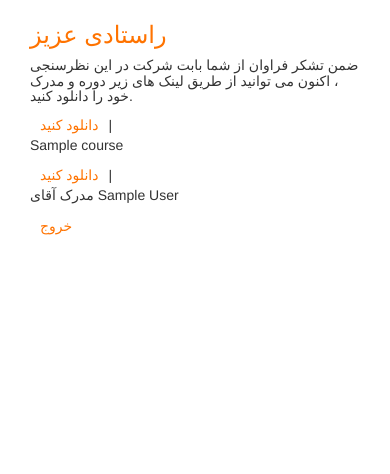
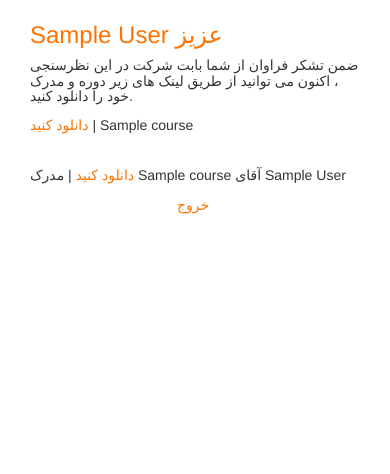
Before and after one commit to puryabzp/rastad-feedback, a Django app: page /result/ in a window 390 px wide. Shown: the part 323-797 px from the top of the page. Run offline with Django 3.2, Linux system fonts and the light colour scheme; a user stored in the database is signed in; tables that the repository leaves empty hold one stand-in row (values such as "Sample post"); some libraries are stand-ins or nearby versions.

Commit message:
make some changes in certs

```diff
--- a/main/settings.py
+++ b/main/settings.py
@@ -11,7 +11,8 @@ https://docs.djangoproject.com/en/3.1/ref/settings/
 """
 import os
 from pathlib import Path
-
+LOGIN_URL = '/'
+LOGIN_REDIRECT_URL = '/'
 # Build paths inside the project like this: BASE_DIR / 'subdir'.
 BASE_DIR = Path(__file__).resolve().parent.parent
 # Quick-start development settings - unsuitable for production
--- a/templates/userprofile/login.html
+++ b/templates/userprofile/login.html
@@ -144,9 +144,8 @@
               </div>
               <div class="col-md-6">
                 <div class="signin-new-description">
-                  Lorem ipsum dolor sit amet, consectetur adipisicing elit, sed
-                  do <br />
-                  tempor incididunt ut labore et dolore magna
+                  نام کاربری همان نام کاربری اسکای روم میباشد <br />
+                  رمز عبور همان شماره موبایل شما بدون 0 میباشد
                 </div>
               </div>
             </div>
--- a/templates/userprofile/result.html
+++ b/templates/userprofile/result.html
@@ -35,7 +35,9 @@
      <style>
 .rastad-question-links{
   color: #FF7300;
-  margin: 10px 10px 10px 10px;
+  text-align: center;
+  position: relative;
+
 }
 .rastad-question-links:hover{
   color: #ffff;
@@ -45,6 +47,11 @@
 }
 .rastad-question-degree:hover{
   color: #ffff;
+}
+.anto-akbar{
+  width: 10%;
+  margin-left: 45%;
+  margin-right: 45%;
 }
      </style>
 
@@ -84,7 +91,7 @@
                      <div class = 'container'>
                          <div class = "row">
                              <div class = "col-md-12">
-                                 <h3 class = "academy-questions-title" style = "color: #FF7300;">راستادی عزیز</h3>
+                                 <h3 class = "academy-questions-title" style = "color: #FF7300;">{{request.user.first_name}} {{request.user.last_name}} عزیز</h3>
                                  <h5 class = "academy-questions-title2">
                                  ضمن تشکر فراوان از شما بابت شرکت در این نظرسنجی ، اکنون می توانید از طریق لینک های زیر دوره و مدرک خود را دانلود کنید.
                                  </h5>
@@ -92,19 +99,44 @@
                              <!-- New Question 1-->
                              <div class = "container">
                                <div class = "row">
+                                 {% if courses %}
                                    {%for course in courses %}
                                    <div class = "col-md-12">
-                                    <a href = "#" class = "rastad-question-links" style="direction: rtl;" >دانلود کنید</a>|
-                                    <p class = "rastad-question-degree">{{course.name}}</p>
+
+                                    <p class = "rastad-question-degree" >
+                                      <a href = "{{course.course_link}}" class = "rastad-question-links" style="direction: rtl;" >دانلود کنید </a>|
+                                      {{course.name}}
+                                    </p>
                                    </div>
 
                                    {% endfor %}
+                                  {% else %}
 
-                                   <div class = "col-md-12">
-                                    <a href = "{{cert.certificate.url}}" class = "rastad-question-links" style="direction: rtl;" >دانلود کنید</a>|
-                                    <p  class = "rastad-question-degree">   مدرک آقای {{request.user.first_name}} {{request.user.last_name}} </p>
+                                  <div class = "col-md-12">
+                                    <p style="color: azure;">{{courses_error}} - </p>
                                    </div>
 
+
+                                  {% endif %}
+                                  {% if certs %}
+                                      {% for cert in certs %}
+                                      <br>
+                                      <div class = "col-md-12">
+
+                                        <p class = "rastad-question-degree" >
+                                          <a href = "{{cert.certificate.url}}" class = "rastad-question-links" style="direction: rtl;" >دانلود کنید </a>|
+                                            مدرک {{cert.course_type.name}} آقای {{request.user.first_name}} {{request.user.last_name}}
+
+
+                                        </p>
+                                      </div>
+                                      {% endfor %}
+
+                                  {% else %}
+                                  <div class = "col-md-12">
+                                    <p style="color: azure;">در حال حاضر مدرکی برای شما صادر نگردیده است -</p>
+                                   </div>
+                                  {% endif %}
                                   <!-- <div class = "col-md-12">
                                     <a href = "#" class = "rastad-question-links">لینک دانلود دوره تحلیل تکنیکال</a>|
                                     <a href = "#" class = "rastad-question-degree">لینک دانلود مدرک دوره تکنیکال</a>
@@ -127,13 +159,16 @@
 
                               <div class = "container">
                                 <div class = "row">
-                                  <div class = "col-md-4"></div>
-                                  <div class = "col-md-4">
-                                    <a href = "{%url 'logout' %}" class = "rastad-question-links" style="direction: rtl;" >خروج</a>
+                                  <div class = "col-4"></div>
+                                  <div class = "col-4">
+                                    <div class = "anto-akbar">
+                                      <a href = "{%url 'logout' %}" class = "rastad-question-links" >خروج</a>
+                                    </div>
                                   </div>
-                                  <div class = "col-md-4"></div>
+                                  <div class = "col-4"></div>
                                 </div>
                               </div>
+
 
 
 
--- a/userprofile/models.py
+++ b/userprofile/models.py
@@ -7,11 +7,10 @@ from django.contrib.auth.models import User
 import random
 from django.utils import timezone
 import string
-
 class Certificate(models.Model):
-    user = models.OneToOneField(User,related_name='profile', on_delete=models.CASCADE)
+    user = models.ForeignKey(User,related_name='profile', on_delete=models.CASCADE)
     certificate = models.ImageField(_("image"), upload_to='staticfiles/certificates/')
-
+    course_type = models.ForeignKey('bootcamp.Course',related_name='certificates',on_delete=models.CASCADE,default='1')
 
 
 
--- a/userprofile/urls.py
+++ b/userprofile/urls.py
@@ -4,9 +4,9 @@ from .views import login_page,go_to_final_page,result,logout_view
 from django.contrib.auth.decorators import login_required
 urlpatterns = [
     path('', login_page,name='login'),
-    path('question-page/', go_to_final_page,name='go_to_final_page'),
+    path('question-page/', login_required(go_to_final_page),name='go_to_final_page'),
     # path('feedback/', question_page,name='feedback'),
-    path('result/', result,name='result'),
-    path('logout/', logout_view,name='logout'),
+    path('result/', login_required(result),name='result'),
+    path('logout/', login_required(logout_view),name='logout'),
 
 ]
--- a/userprofile/views.py
+++ b/userprofile/views.py
@@ -71,10 +71,19 @@ def go_to_final_page(request):
     return render(request,'userprofile/academy-question.html',context)
 def result(request):
     context = {}
-    courses = UserCourse.objects.get(user=request.user)
-    cert = Certificate.objects.get(user = request.user)
-    context['cert'] = cert
-    context['courses']=courses.course.all()
+    try:
+        courses = UserCourse.objects.get(user=request.user)
+        context['courses']=courses.course.all()
+    except UserCourse.DoesNotExist:
+        messages.error(request,'ویدیو های دوره برای شما در دسترس نیست')
+        context['courses_error'] = 'ویدیو های دوره برای شما در دسترس نیست'
+    try:
+        cert = Certificate.objects.filter(user = request.user)
+        context['certs'] = cert
+    except:
+            messages.error(request,'مدرک شما صادر نگردیده است')
+            context['cert_error'] = 'مدرک شما صادر نگردیده است'
+    print(Certificate.objects.filter(user = request.user))
     return render(request,'userprofile/result.html',context=context)
 
 def error_404(request, exception):
```
Also changed, not shown: bootcamp/migrations/0001_initial.py, bootcamp/migrations/0002_auto_20220312_1349.py (deleted), bootcamp/migrations/0003_exam.py (deleted), bootcamp/migrations/0004_exam_exam_user.py (deleted), bootcamp/migrations/0005_auto_20220312_1745.py (deleted), userprofile/migrations/0001_initial.py, userprofile/migrations/0002_auto_20220312_1347.py (deleted), userprofile/migrations/0002_auto_20220314_1816.py, userprofile/migrations/0003_auto_20220312_1350.py (deleted), userprofile/migrations/0004_auto_20220312_1352.py (deleted), 3 other files.
